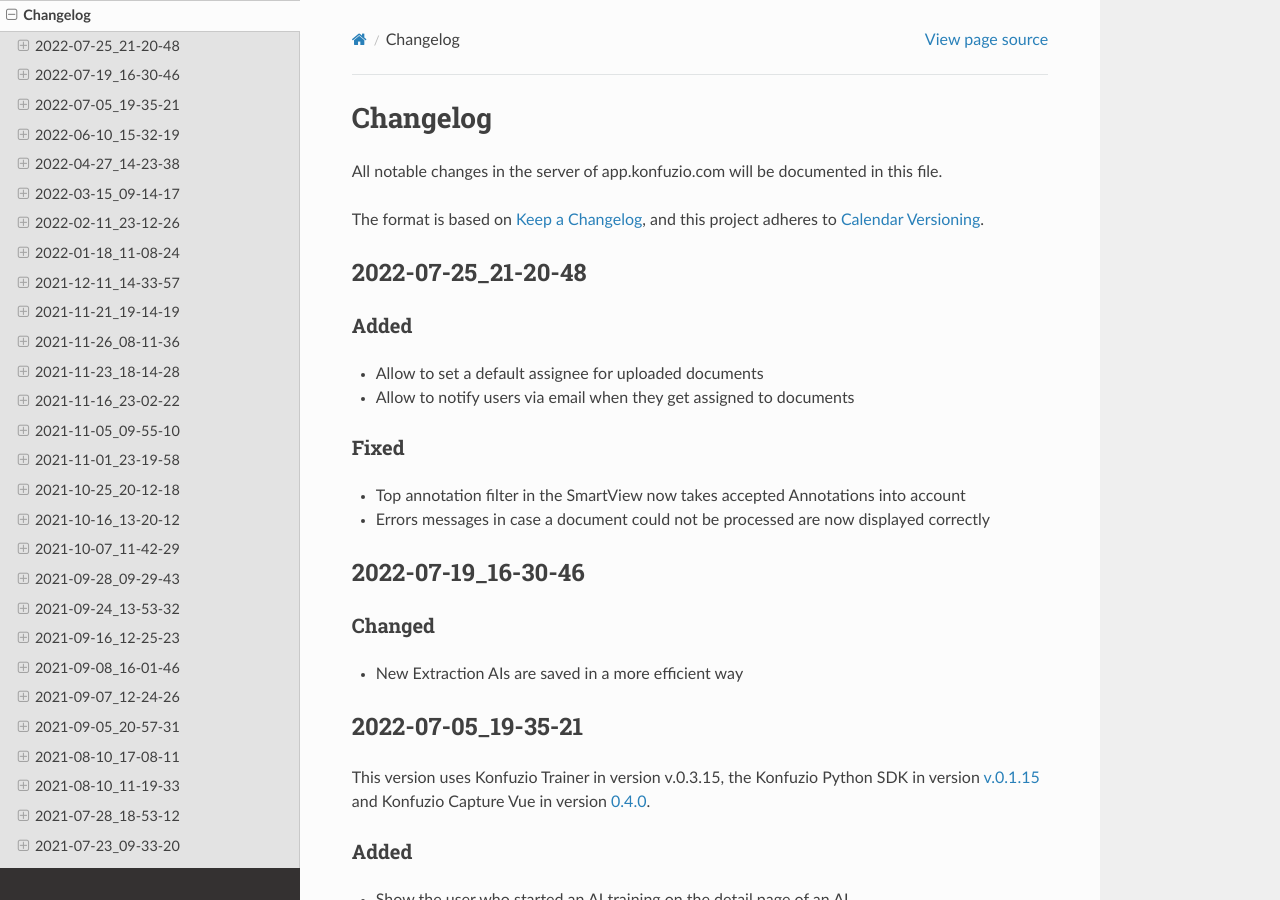
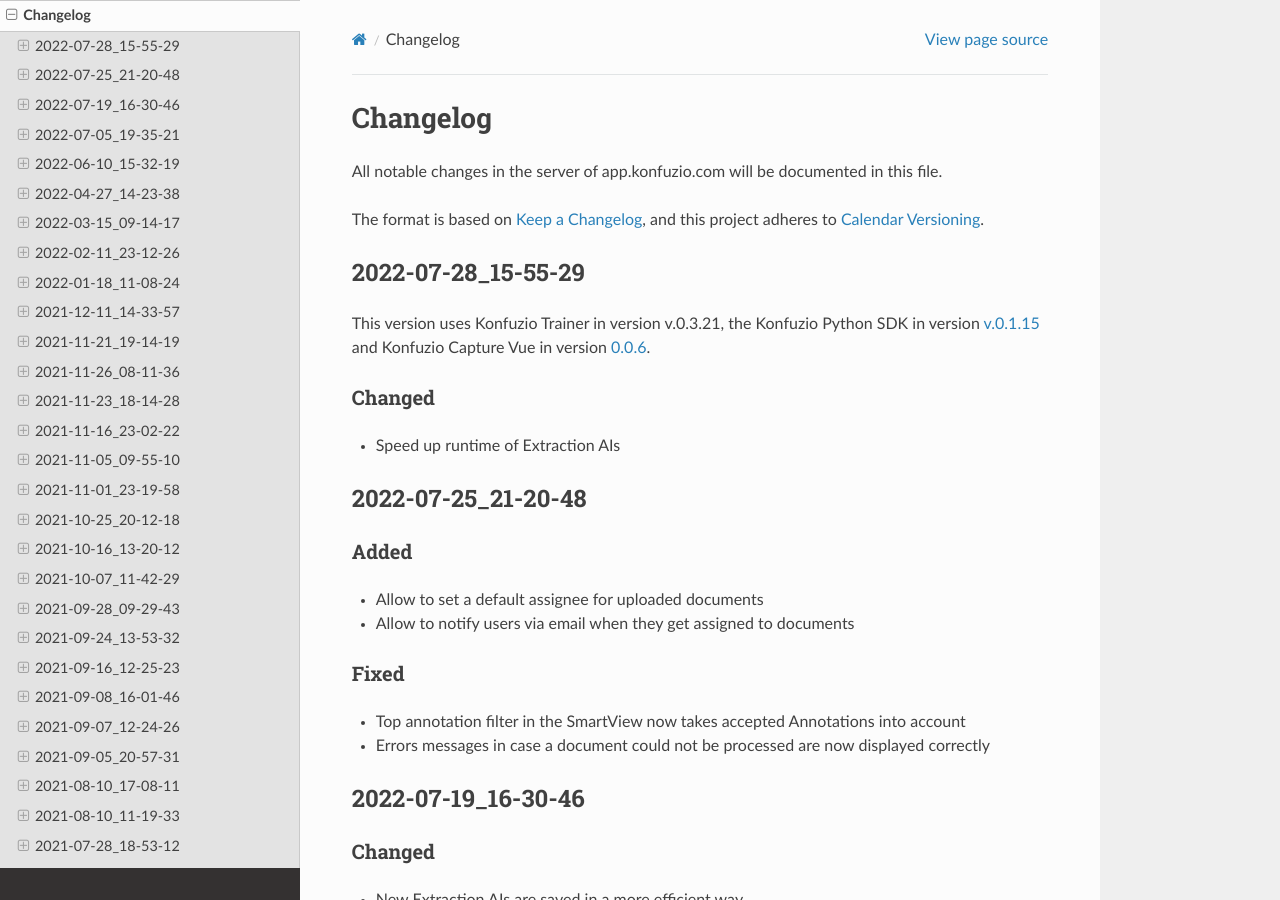
Before and after one commit to konfuzio-ai/konfuzio-sdk, a Sphinx documentation site: the page built from docs/web/changelog_app.md, in a window 1280 px wide and 900 px high. Built offline with Sphinx 7.4.7 and the Read the Docs theme 2.0.0, drawn with Linux system fonts in a browser that asks for light colours.

Commit message:
Update changelog_app.md

```diff
--- a/docs/web/changelog_app.md
+++ b/docs/web/changelog_app.md
@@ -9,6 +9,13 @@
 
 The format is based on [Keep a Changelog](https://keepachangelog.com/en/1.0.0/),
 and this project adheres to [Calendar Versioning](https://calver.org/overview.html).
+
+## 2022-07-28_15-55-29
+
+This version uses Konfuzio Trainer in version v.0.3.21, the Konfuzio Python SDK in version [v.0.1.15](https://dev.konfuzio.com/sdk/changelog.html#v-0-1-15) and Konfuzio Capture Vue in version [0.0.6](https://github.com/konfuzio-ai/konfuzio-capture-vue/releases/).
+
+### Changed
+- Speed up runtime of Extraction AIs
 
 ## 2022-07-25_21-20-48
 
```
